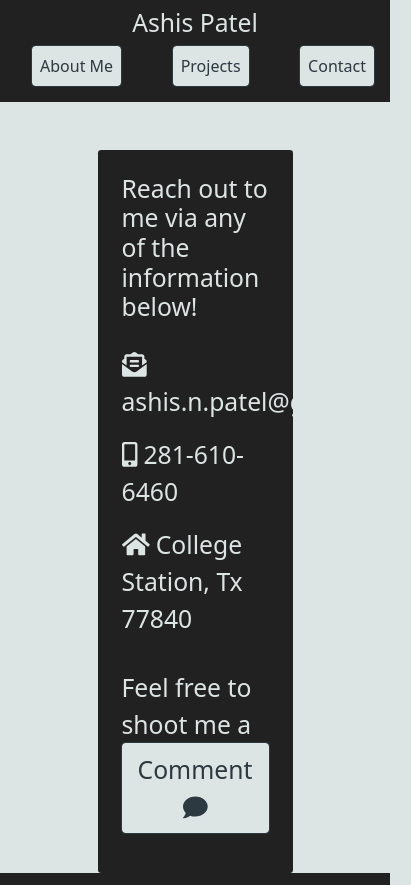
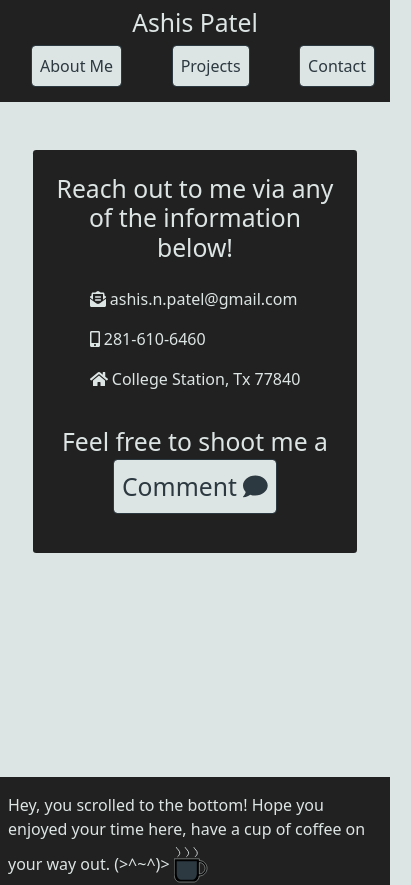
Before and after one commit to AshisPatel/portfolio, a React (Create React App) app: page /contact in a window 390 px wide. Shown: the top 885 px of the page, 411 px wide, since content can reach past the window. Built offline with nearby package versions, Linux system fonts and the light colour scheme.

Commit message:
Make contact page responsive

```diff
--- a/src/Components/Contact.js
+++ b/src/Components/Contact.js
@@ -8,22 +8,27 @@ function Contact() {
 
     const [displayModal, setDisplayModal] = useState(false);
 
-    const {email, phone, address} = contactData;
+    const { email, phone, address } = contactData;
     return (
-        <section id="contact" className="d-flex flex-column w-50 mx-auto mt-5 p-4">
-            <h2>Reach out to me via any of the information below!</h2>
-            <ul className="no-style-list fs-2 ps-0">
-                <ListItem info={email} icon="envelope-open-text"/>
-                <ListItem info={phone} icon="mobile-alt"/>
-                <ListItem info={address} icon="home"/>
-            </ul>
-            <p className="fs-2">
-                Feel free to shoot me a <button className="button fs-2" onClick={() => setDisplayModal(true)}> Comment <FontAwesomeIcon icon="comment"/></button>
-            </p>
+        <div className="container">
+            <div className="row">
+                <section id="contact" className="d-flex text-center flex-column offset-md-3 col-md-6 col-10 offset-1 mx-auto my-5 p-4 mx-5">
+                    <h2>Reach out to me via any of the information below!</h2>
+                    <ul className="no-style-list fs-6 ps-0 text-start mx-auto" id="contact-list">
+                        <ListItem info={email} icon="envelope-open-text" />
+                        <ListItem info={phone} icon="mobile-alt" />
+                        <ListItem info={address} icon="home" />
+                    </ul>
+                    <p className="fs-2">
+                        Feel free to shoot me a <button className="button fs-2" onClick={() => setDisplayModal(true)}> Comment <FontAwesomeIcon icon="comment" /></button>
+                    </p>
 
-            {displayModal && <ContactModal setDisplayModal={setDisplayModal}/>}
+                    {displayModal && <ContactModal setDisplayModal={setDisplayModal} />}
 
-        </section>
+                </section>
+            </div>
+        </div>
+
     );
 }
 
--- a/src/Components/Projects.js
+++ b/src/Components/Projects.js
@@ -35,7 +35,7 @@ function Projects(props) {
         <div id="project-container">
             <section className="container">
                 <div className="mb-5 row">
-                    <div className="col-12 col-lg-9 px-3 py-2 mt-2 mt-md-5 mb-2 mb-md-5" id="project-section-title">
+                    <div className="col-12 px-3 py-2 mt-2 mt-md-5 mb-2 mb-md-5" id="project-section-title">
                         <h3>You are currently viewing <span id="current-project-tag">{selectedTags.length === 0 ? "All" : selectedTags.join(', ')}</span> projects.</h3>
                         <h5>Choose another tag if you want, or start scrolling!</h5>
                         <h6>Project Tags:</h6>
```
Also changed, not shown: src/style.scss (+10 -0 lines), src/style.css, 1 other file (tests, documents, lock files or other folders).
